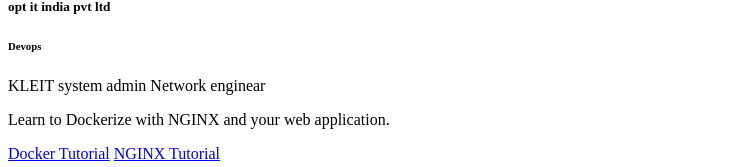
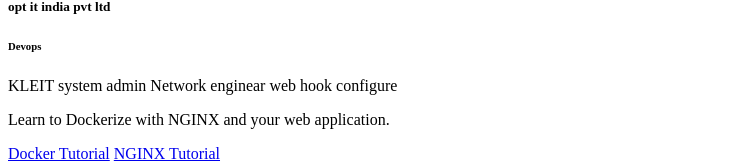
Before and after one commit to pagi123/MD-demo, a plain HTML site: page index.html in a window 1280 px wide. Shown: the part 198-365 px from the top of the page, without its empty margins (0-746 px from the left). Drawn offline with Linux system fonts and the light colour scheme.

Commit message:
Update index.html

```diff
--- a/index.html
+++ b/index.html
@@ -12,6 +12,7 @@
     <h7>KLEIT</h7>
     <h7>system admin</h7>
     <h8>Network enginear</h8>
+    <h9>web hook configure</h9>
     <p>Learn to Dockerize with NGINX and your web application.</p>
     <a href="https://www.tutorialkart.com/docker/docker-tutorial/">Docker Tutorial</a>
     <a href="https://www.tutorialkart.com/nginx/nginx-tutorial/">NGINX Tutorial</a>
```
